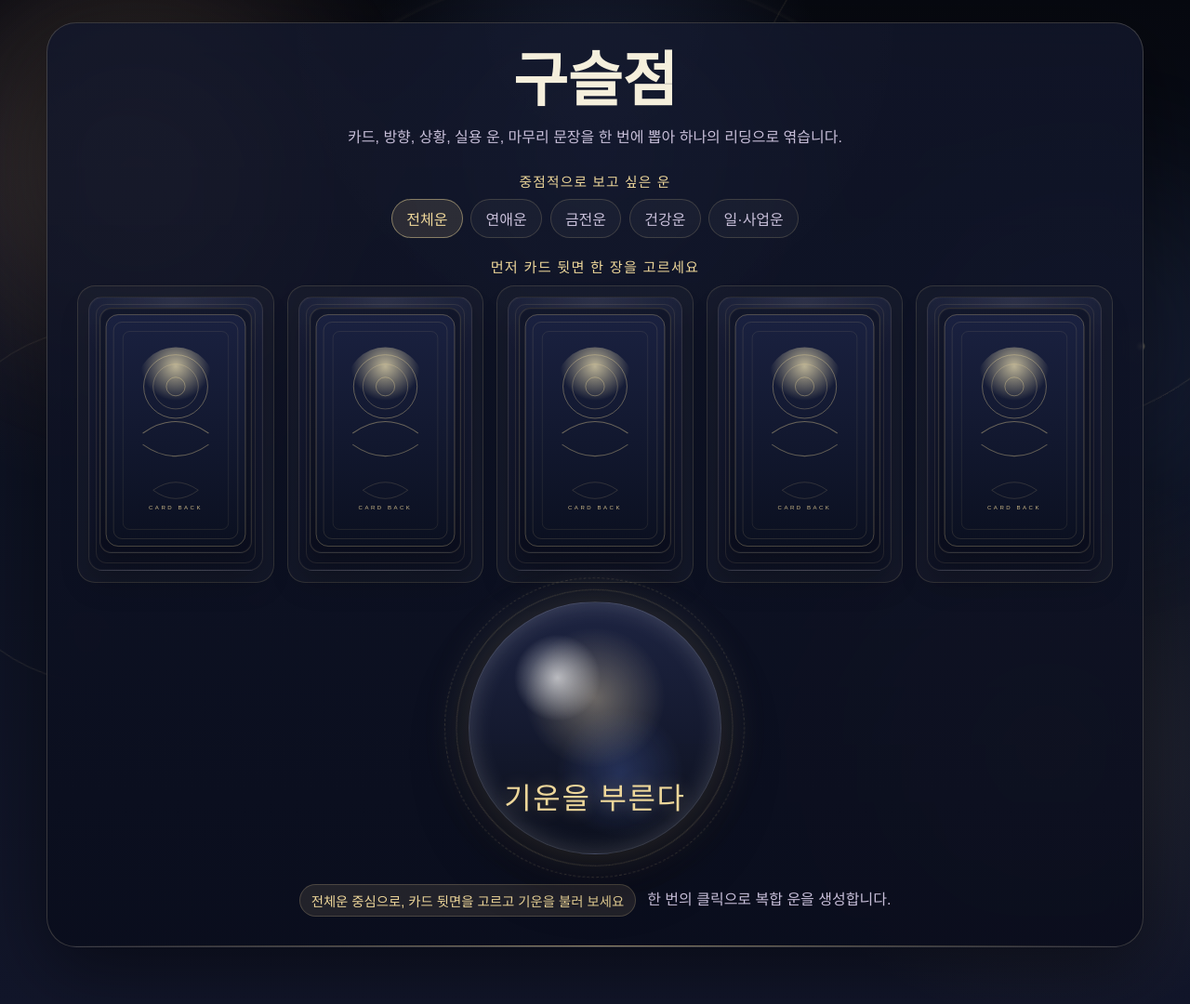
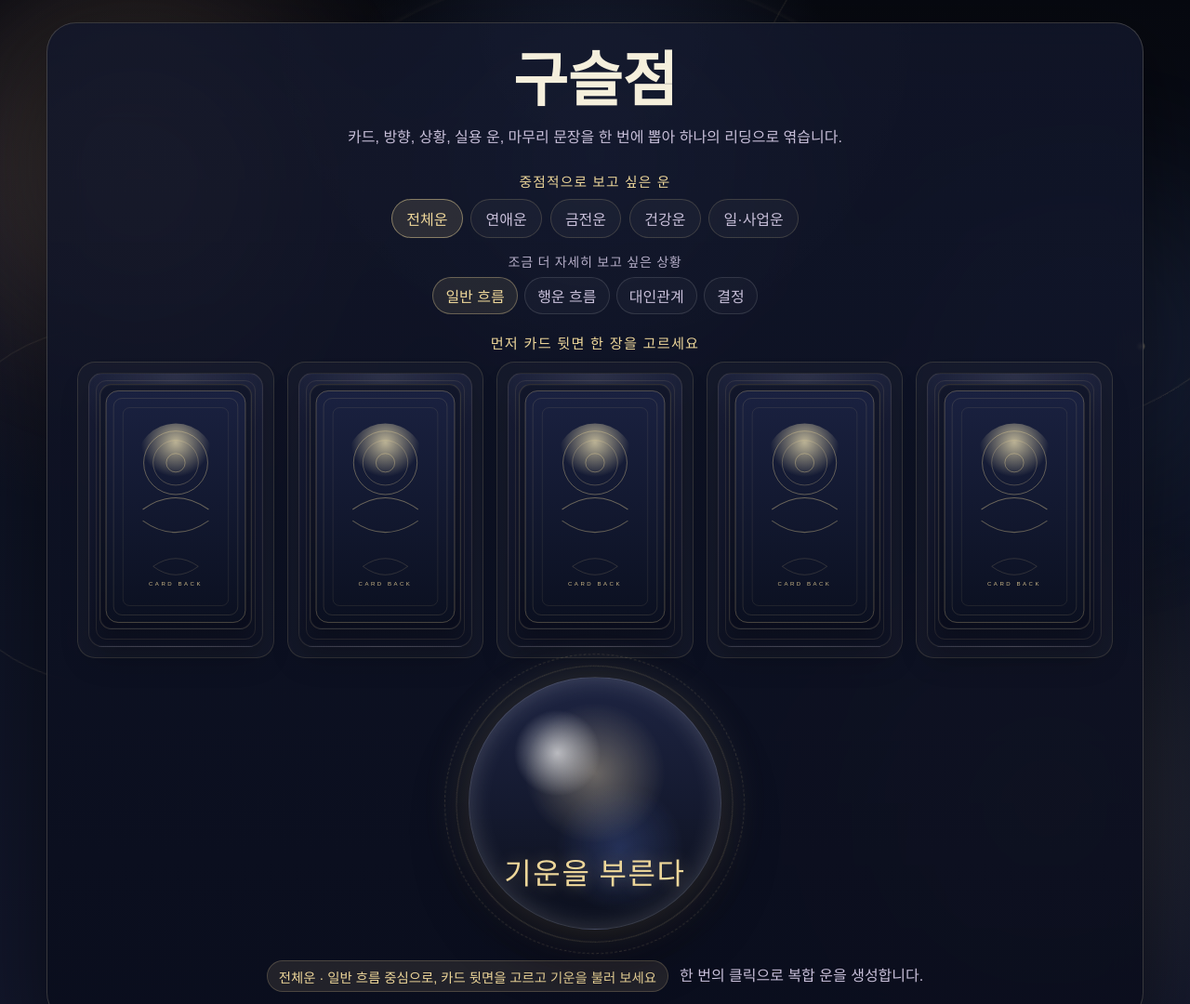
Before and after one commit to windbossbot/Fortune_MIRE, a plain HTML site: page web/index.html in a window 1280 px wide. Shown: the top 1080 px of the page at 93% size. Drawn offline with nearby package versions, Linux system fonts and the light colour scheme; a web font is replaced by a local one.

Commit message:
feat: add subfocus options for tailored readings

```diff
--- a/web/app.js
+++ b/web/app.js
@@ -504,6 +504,39 @@ const focusModes = {
   },
 };
 
+const subfocusModes = {
+  overall: [
+    { key: "general", label: "일반 흐름", summary: "하루 전체 판과 전반 운을 봅니다." },
+    { key: "luck", label: "행운 흐름", summary: "운이 붙는 타이밍과 기회의 결을 봅니다." },
+    { key: "relationship", label: "대인관계", summary: "주변 사람과의 분위기와 마찰을 봅니다." },
+    { key: "decision", label: "결정", summary: "지금 밀어야 할지 보류해야 할지의 결을 봅니다." },
+  ],
+  love: [
+    { key: "solo", label: "솔로", summary: "새 인연, 호감, 다가오는 기회를 중심으로 봅니다." },
+    { key: "some", label: "썸", summary: "애매한 거리, 연락, 진전 가능성을 중심으로 봅니다." },
+    { key: "dating", label: "연애중", summary: "현재 관계의 온도, 대화, 균형을 중심으로 봅니다." },
+    { key: "reunion", label: "재회", summary: "다시 이어질 여지와 정리의 결을 중심으로 봅니다." },
+  ],
+  money: [
+    { key: "saving", label: "저축", summary: "모으는 흐름과 지키는 감각을 중심으로 봅니다." },
+    { key: "spending", label: "지출", summary: "새는 돈, 소비 판단, 충동 지출을 중심으로 봅니다." },
+    { key: "income", label: "수입", summary: "들어오는 돈과 실질적인 회복 흐름을 중심으로 봅니다." },
+    { key: "invest", label: "투자", summary: "리스크 감각, 판단 속도, 보수적 접근을 중심으로 봅니다." },
+  ],
+  health: [
+    { key: "condition", label: "컨디션", summary: "오늘 몸 상태와 체력 흐름을 중심으로 봅니다." },
+    { key: "sleep", label: "수면", summary: "잠, 회복 리듬, 피로 누적을 중심으로 봅니다." },
+    { key: "stress", label: "스트레스", summary: "예민함, 긴장, 신경 소모를 중심으로 봅니다." },
+    { key: "recovery", label: "회복", summary: "쉬어야 할 지점과 회복 가능성을 중심으로 봅니다." },
+  ],
+  work: [
+    { key: "job", label: "직장", summary: "현재 회사 일, 분위기, 협업을 중심으로 봅니다." },
+    { key: "career", label: "이직", summary: "움직일 타이밍과 방향성을 중심으로 봅니다." },
+    { key: "business", label: "사업", summary: "판단, 기회, 책임과 리스크를 중심으로 봅니다." },
+    { key: "study", label: "취업·시험", summary: "집중력, 준비, 결과 흐름을 중심으로 봅니다." },
+  ],
+};
+
 const drawButton = document.querySelector("#draw-button");
 const copyButton = document.querySelector("#copy-button");
 const copyInlineButton = document.querySelector("#copy-inline-button");
@@ -517,10 +550,12 @@ const promptOutput = document.querySelector("#prompt-output");
 const scoreTemplate = document.querySelector("#score-template");
 const promptModeButtons = document.querySelectorAll(".prompt-mode-button");
 const focusButtons = document.querySelectorAll(".focus-button");
+const subfocusSelector = document.querySelector("#subfocus-selector");
 let latestPrompt = "";
 let latestDraw = null;
 let currentPromptMode = "today";
 let currentFocusMode = "overall";
+let currentSubfocusKey = "general";
 let pendingChoiceSlot = null;
 let currentChoiceCards = [];
 const glyphByEnergy = {
@@ -585,6 +620,37 @@ function sampleUnique(items, count) {
     picked.push(pool.splice(index, 1)[0]);
   }
   return picked;
+}
+
+function getCurrentSubfocus() {
+  const options = subfocusModes[currentFocusMode] ?? subfocusModes.overall;
+  return options.find((item) => item.key === currentSubfocusKey) ?? options[0];
+}
+
+function renderSubfocusOptions() {
+  const options = subfocusModes[currentFocusMode] ?? subfocusModes.overall;
+  if (!options.some((item) => item.key === currentSubfocusKey)) {
+    currentSubfocusKey = options[0].key;
+  }
+
+  subfocusSelector.innerHTML = "";
+  for (const option of options) {
+    const button = document.createElement("button");
+    button.type = "button";
+    button.className = "subfocus-button";
+    button.dataset.subfocusKey = option.key;
+    button.textContent = option.label;
+    button.classList.toggle("is-selected", option.key === currentSubfocusKey);
+    button.addEventListener("click", () => {
+      currentSubfocusKey = option.key;
+      renderSubfocusOptions();
+      if (!latestDraw) {
+        drawStatus.textContent = `${focusModes[currentFocusMode].label} · ${option.label} 중심으로, 카드 뒷면을 고르고 기운을 불러 보세요`;
+      }
+      updatePromptOutput();
+    });
+    subfocusSelector.append(button);
+  }
 }
 
 function buildChoiceFromCard(card) {
@@ -808,7 +874,7 @@ function buildHeadline(direction, trigram, focus) {
   return `${focus.headline} ${actionPhrase}, ${trigram.label}의 기운이 주변을 감싸고 있습니다.`;
 }
 
-function buildInterpretation(card, direction, trigram, focus) {
+function buildInterpretation(card, direction, trigram, focus, subfocus) {
   const toneMap = {
     bright: "운은 열린 쪽으로 기울어 있으니 지나친 망설임만 줄이면 됩니다.",
     mist: "흐름이 흐릿할수록 서두르기보다 감각을 세우는 편이 맞습니다.",
@@ -818,7 +884,7 @@ function buildInterpretation(card, direction, trigram, focus) {
   };
 
   return [
-    `${focus.label} 중심으로 보면 ${focus.summary}`,
+    `${focus.label} 중에서도 ${subfocus.label} 쪽으로 보면 ${subfocus.summary}`,
     `메인 카드는 ${card.summary}`,
     `오늘의 방향은 ${direction.label}이라 ${direction.summary}`,
     `${trigram.label}의 기운이 깔려 ${trigram.theme}`,
@@ -826,20 +892,20 @@ function buildInterpretation(card, direction, trigram, focus) {
   ].join(" ");
 }
 
-function buildAdvice(direction, trigram, scores, focus) {
+function buildAdvice(direction, trigram, scores, focus, subfocus) {
   const strongest = scoreLabels
     .map(({ key, label }) => ({ key, label, value: scores[key] }))
     .sort((left, right) => right.value - left.value)[0];
 
-  return `${focus.label} 기준 조언은 간단합니다. ${direction.advice} ${trigram.advice} 오늘 가장 힘이 실리는 쪽은 ${strongest.label}입니다.`;
+  return `${focus.label}의 ${subfocus.label} 기준 조언은 간단합니다. ${direction.advice} ${trigram.advice} 오늘 가장 힘이 실리는 쪽은 ${strongest.label}입니다.`;
 }
 
-function buildCaution(card, direction, scores, focus) {
+function buildCaution(card, direction, scores, focus, subfocus) {
   const weakest = scoreLabels
     .map(({ key, label }) => ({ key, label, value: scores[key] }))
     .sort((left, right) => left.value - right.value)[0];
 
-  return `${focus.label}에 마음이 쏠릴수록 ${card.shadow}. ${direction.caution} 특히 ${weakest.label}에서는 과잉 해석과 과잉 반응을 줄이는 편이 좋습니다.`;
+  return `${focus.label}의 ${subfocus.label}에 마음이 쏠릴수록 ${card.shadow}. ${direction.caution} 특히 ${weakest.label}에서는 과잉 해석과 과잉 반응을 줄이는 편이 좋습니다.`;
 }
 
 function buildScoreInsightLine(key, score, draw) {
@@ -885,6 +951,7 @@ ${sectionList}
 
 [원본 데이터]
 - 중점 운: ${draw.focus.label}
+- 세부 상황: ${draw.subfocus.label}
 - 선택 카드: ${draw.choice.label}
 - 메인 카드: ${draw.card.name}
 - 카드 요약: ${draw.card.summary}
@@ -1023,15 +1090,16 @@ function composeReading() {
   const choiceCard = currentChoiceCards[pendingChoiceSlot];
   const choice = buildChoiceFromCard(choiceCard);
   const focus = focusModes[currentFocusMode] ?? focusModes.overall;
+  const subfocus = getCurrentSubfocus();
   const card = sample(tarotCards);
   const direction = weightedPick(directions, choice.directionBias);
   const trigram = sample(trigrams);
   const oracle = sample(oracleLines);
   const scores = deriveScores(card, direction, trigram, choice, currentFocusMode);
   const headline = buildHeadline(direction, trigram, focus);
-  const interpretation = buildInterpretation(card, direction, trigram, focus);
-  const advice = buildAdvice(direction, trigram, scores, focus);
-  const caution = buildCaution(card, direction, scores, focus);
+  const interpretation = buildInterpretation(card, direction, trigram, focus, subfocus);
+  const advice = buildAdvice(direction, trigram, scores, focus, subfocus);
+  const caution = buildCaution(card, direction, scores, focus, subfocus);
   const shinjeomBase = buildShinjeomLine(card, direction, choice);
   const shinjeomLine = shinjeomBase.text;
   const shinjeomDeepMessage = buildShinjeomDeepMessage(card, direction, oracle, shinjeomBase.tone);
@@ -1040,13 +1108,14 @@ function composeReading() {
   return {
     choice,
     focus,
+    subfocus,
     card,
     direction,
     trigram,
     oracle,
     scores,
     headline,
-    summary: `${focus.label}을 중점으로 두고, ${choice.label} 카드의 선택 위에 ${card.name}의 중심 메시지, ${direction.label}의 방향성, ${trigram.label}의 기운이 겹쳐진 결과입니다.`,
+    summary: `${focus.label}의 ${subfocus.label}을 중점으로 두고, ${choice.label} 카드의 선택 위에 ${card.name}의 중심 메시지, ${direction.label}의 방향성, ${trigram.label}의 기운이 겹쳐진 결과입니다.`,
     interpretation,
     advice,
     caution,
@@ -1119,7 +1188,7 @@ function initializeView() {
   latestDraw = null;
   latestPrompt = "";
   promptOutput.value = "";
-  drawStatus.textContent = `${focusModes[currentFocusMode].label} 중심으로, 카드 뒷면을 고르고 기운을 불러 보세요`;
+  drawStatus.textContent = `${focusModes[currentFocusMode].label} · ${getCurrentSubfocus().label} 중심으로, 카드 뒷면을 고르고 기운을 불러 보세요`;
   pendingChoiceSlot = null;
   copyActions.classList.add("hidden");
   copyButton.disabled = true;
@@ -1130,6 +1199,7 @@ function initializeView() {
   drawButton.disabled = false;
   drawButton.removeAttribute("aria-busy");
   hydrateChoiceCards();
+  renderSubfocusOptions();
   choiceButtons.forEach((button) => {
     button.classList.remove("is-selected");
     button.disabled = false;
@@ -1185,8 +1255,9 @@ focusButtons.forEach((button) => {
         item.classList.toggle("is-selected", item.dataset.promptMode === linkedPromptMode);
       });
     }
+    renderSubfocusOptions();
     if (!latestDraw) {
-      drawStatus.textContent = `${focusModes[currentFocusMode].label} 중심으로, 카드 뒷면을 고르고 기운을 불러 보세요`;
+      drawStatus.textContent = `${focusModes[currentFocusMode].label} · ${getCurrentSubfocus().label} 중심으로, 카드 뒷면을 고르고 기운을 불러 보세요`;
     }
     updatePromptOutput();
   });
--- a/web/index.html
+++ b/web/index.html
@@ -38,6 +38,11 @@
             <button class="focus-button" data-focus-mode="health" type="button">건강운</button>
             <button class="focus-button" data-focus-mode="work" type="button">일·사업운</button>
           </div>
+        </section>
+
+        <section class="subfocus-panel" aria-label="세부 상황 선택">
+          <p class="subfocus-title">조금 더 자세히 보고 싶은 상황</p>
+          <div id="subfocus-selector" class="subfocus-selector"></div>
         </section>
 
         <section id="choice-panel" class="choice-panel" aria-live="polite">
--- a/web/styles.css
+++ b/web/styles.css
@@ -301,6 +301,11 @@ h1 {
   margin-top: 0.35rem;
 }
 
+.subfocus-panel {
+  width: min(72rem, 100%);
+  margin-top: 0.15rem;
+}
+
 .focus-title {
   margin: 0 0 0.55rem;
   color: var(--gold);
@@ -312,6 +317,20 @@ h1 {
   display: flex;
   flex-wrap: wrap;
   gap: 0.55rem;
+  justify-content: center;
+}
+
+.subfocus-title {
+  margin: 0 0 0.45rem;
+  color: rgba(200, 191, 217, 0.9);
+  letter-spacing: 0.05em;
+  font-size: 0.88rem;
+}
+
+.subfocus-selector {
+  display: flex;
+  flex-wrap: wrap;
+  gap: 0.45rem;
   justify-content: center;
 }
 
@@ -338,6 +357,32 @@ h1 {
 .focus-button.is-selected {
   background: rgba(238, 215, 154, 0.12);
   border-color: rgba(238, 215, 154, 0.48);
+  color: var(--gold);
+}
+
+.subfocus-button {
+  border: 1px solid rgba(255, 255, 255, 0.12);
+  background: rgba(255, 255, 255, 0.028);
+  color: var(--mist);
+  border-radius: 999px;
+  padding: 0.42rem 0.82rem;
+  cursor: pointer;
+  transition:
+    transform 180ms ease,
+    border-color 180ms ease,
+    background-color 180ms ease,
+    color 180ms ease;
+}
+
+.subfocus-button:hover {
+  transform: translateY(-1px);
+  border-color: rgba(238, 215, 154, 0.28);
+  color: var(--pearl);
+}
+
+.subfocus-button.is-selected {
+  border-color: rgba(238, 215, 154, 0.34);
+  background: rgba(238, 215, 154, 0.09);
   color: var(--gold);
 }
 
```
